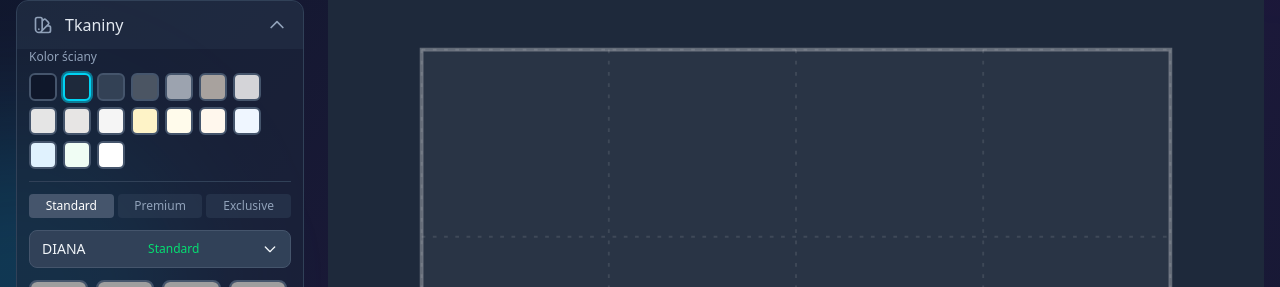
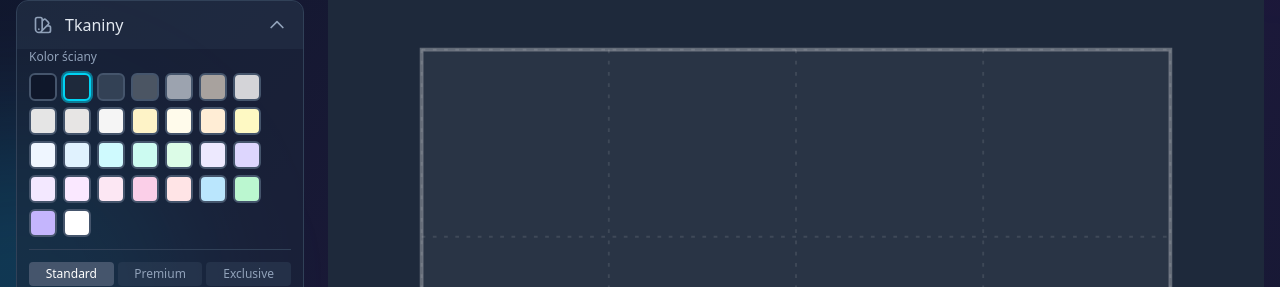
Before and after one commit to Rzempal/kreator, a Next.js app in the folder kreator-app/: page / in a window 1280 px wide. Shown: the part 240-527 px from the top of the page. Built offline with nearby package versions, Linux system fonts and the light colour scheme; grey boxes are pictures that could not be loaded.

Commit message:
#27feat: Add ColorPicker component allowing selection of wall and fabric colors.

```diff
--- a/kreator-app/src/components/ui/ColorPicker.tsx
+++ b/kreator-app/src/components/ui/ColorPicker.tsx
@@ -37,7 +37,7 @@ const CATEGORY_COLORS: Record<PriceCategory, string> = {
   exclusive: 'text-purple-400',
 };
 
-// Predefiniowane kolory sciany - szersza paleta
+// Predefiniowane kolory sciany - pelna paleta
 const CANVAS_COLORS = [
   // Ciemne
   { id: 'slate-900', hex: '#0f172a', name: 'Antracyt' },
@@ -55,11 +55,26 @@ const CANVAS_COLORS = [
   // Ciepłe
   { id: 'amber-100', hex: '#fef3c7', name: 'Waniliowy' },
   { id: 'amber-50', hex: '#fffbeb', name: 'Kremowy' },
-  { id: 'orange-50', hex: '#fff7ed', name: 'Brzoskwiniowy' },
+  { id: 'orange-100', hex: '#ffedd5', name: 'Brzoskwiniowy' },
+  { id: 'yellow-100', hex: '#fef9c3', name: 'Słoneczny' },
   // Chłodne
   { id: 'blue-50', hex: '#eff6ff', name: 'Lodowy błękit' },
-  { id: 'sky-100', hex: '#e0f2fe', name: 'Błękitny' },
-  { id: 'green-50', hex: '#f0fdf4', name: 'Miętowy' },
+  { id: 'sky-100', hex: '#e0f2fe', name: 'Błękitny jasny' },
+  { id: 'cyan-100', hex: '#cffafe', name: 'Turkusowy' },
+  { id: 'teal-100', hex: '#ccfbf1', name: 'Morski' },
+  { id: 'green-100', hex: '#dcfce7', name: 'Miętowy' },
+  // Pastelowe / Dziecięce
+  { id: 'violet-100', hex: '#ede9fe', name: 'Lawendowy jasny' },
+  { id: 'violet-200', hex: '#ddd6fe', name: 'Lawendowy' },
+  { id: 'purple-100', hex: '#f3e8ff', name: 'Wrzosowy' },
+  { id: 'fuchsia-100', hex: '#fae8ff', name: 'Orchidea' },
+  { id: 'pink-100', hex: '#fce7f3', name: 'Różowy jasny' },
+  { id: 'pink-200', hex: '#fbcfe8', name: 'Różowy' },
+  { id: 'rose-100', hex: '#ffe4e6', name: 'Pudrowy róż' },
+  // Intensywne pastelowe
+  { id: 'sky-200', hex: '#bae6fd', name: 'Błękitny' },
+  { id: 'green-200', hex: '#bbf7d0', name: 'Miętowy intensywny' },
+  { id: 'violet-300', hex: '#c4b5fd', name: 'Lawendowy intensywny' },
   // Biel
   { id: 'white', hex: '#ffffff', name: 'Biały' },
 ];
```
